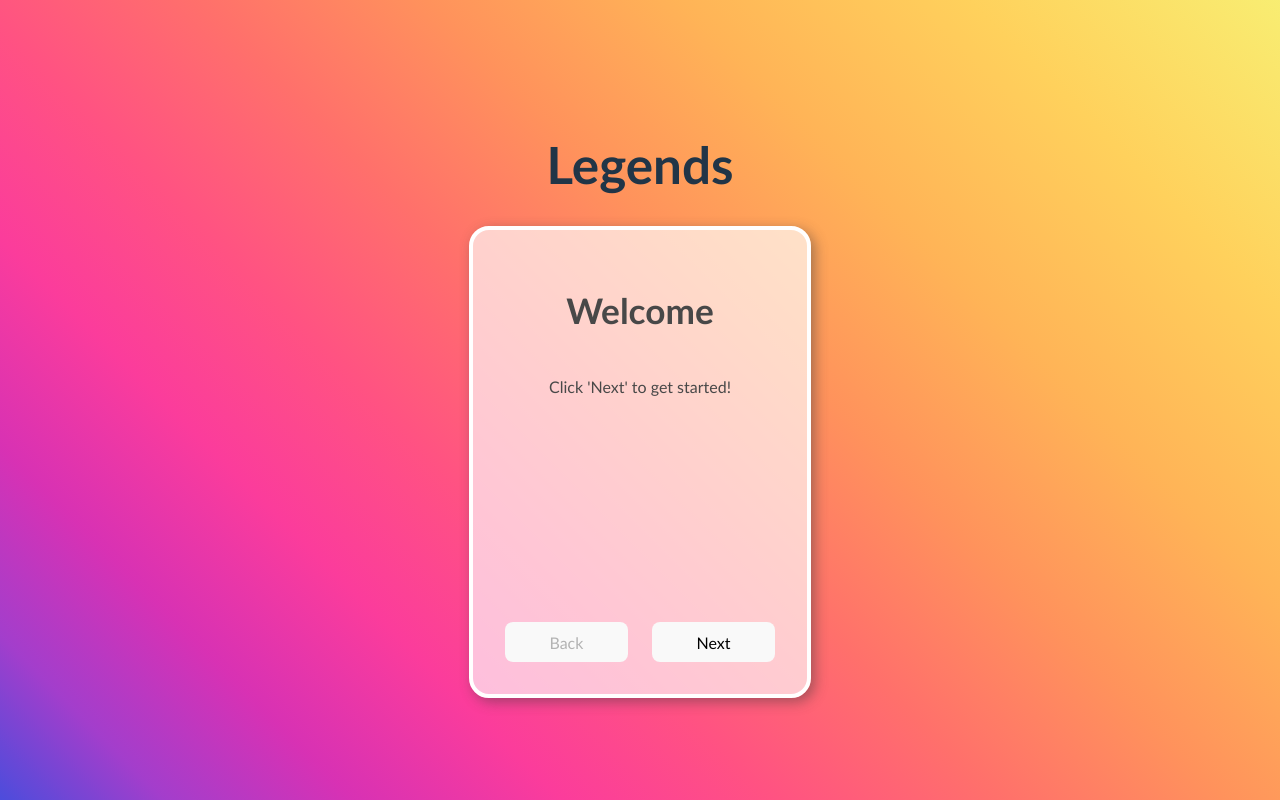
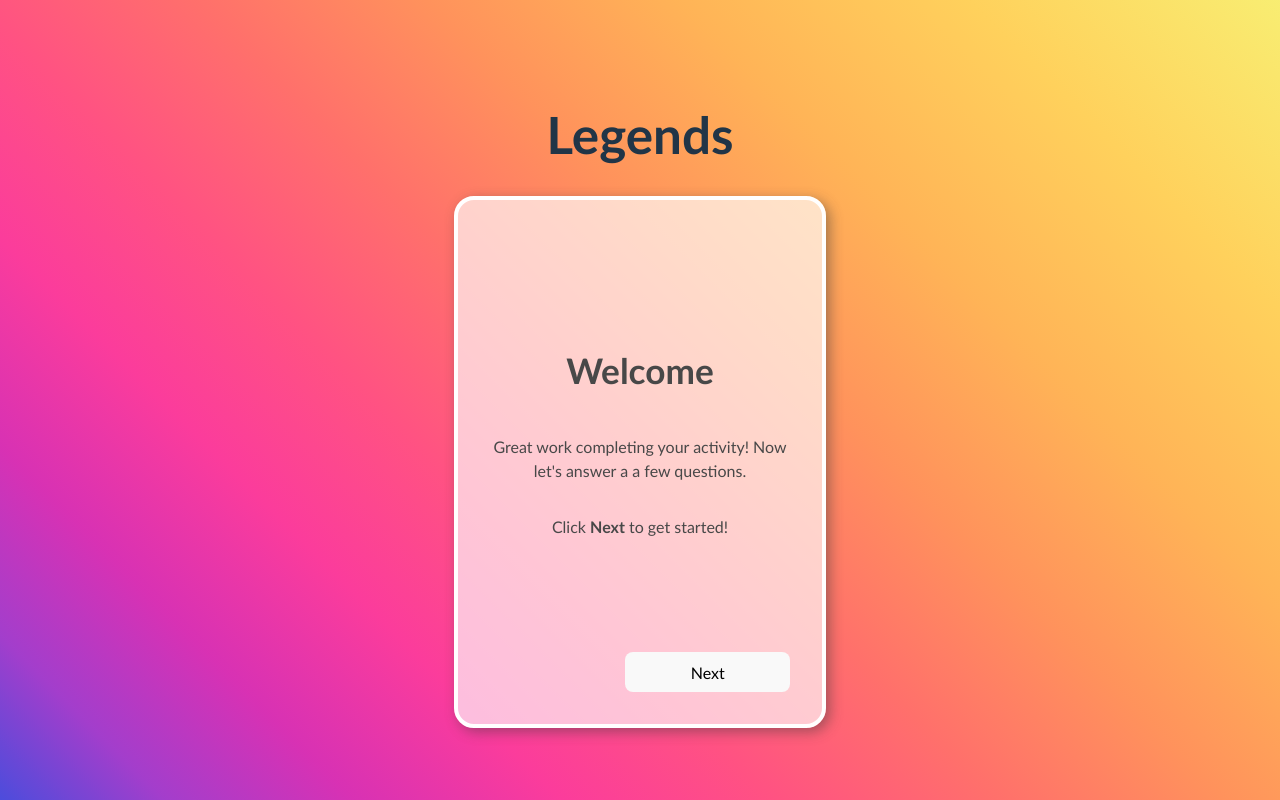
Before and after one commit to calebthewood/legends-form, a React (Vite) app: page / in a window 1280 px wide. Built offline with nearby package versions, Linux system fonts and the light colour scheme.

Commit message:
remove back btn at start' '

```diff
--- a/src/App.css
+++ b/src/App.css
@@ -6,8 +6,8 @@
 }
 
 .form-container {
-  min-height: 400px;
-  min-width: 270px;
+  min-height: 460px;
+  width: 300px;
   display: flex;
   flex-direction: column;
   justify-content: space-between;
@@ -30,12 +30,17 @@
   flex-grow: 0.4;
 }
 
+.nav-start {
+justify-content: flex-end;
+}
+
 .welcome-card {
   display: flex;
   flex-direction: column;
   align-items: center;
   justify-content: center;
-  color: #484848
+  color: #484848;
+  margin-top: 30%;
 }
 
 .form-item {
--- a/src/App.tsx
+++ b/src/App.tsx
@@ -9,7 +9,7 @@ import './App.css';
 
 const STEP_MAX = 6;
 const STEP_MIN = 0;
-const ANIMATION_DURATION_MS = 200 // based on 'grow' and 'shrink' animations in App.css
+const ANIMATION_DURATION_MS = 200; // based on 'grow' and 'shrink' animations in App.css
 
 function App() {
   /* Form Field State */
@@ -96,9 +96,9 @@ function App() {
           {renderFormField(step)}
         </div>
       </div>
-      <div className='nav-btns'>
-        <button onClick={prevStep} disabled={step <= 0}>Back</button>
-        <button onClick={nextStep} disabled={!isSubmitted} >Next</button>
+      <div className={step === STEP_MIN ? 'nav-start nav-btns' : 'nav-btns'}>
+        {step > STEP_MIN && <button onClick={prevStep} disabled={step <= 0}>Back</button>}
+        {step < STEP_MAX && <button onClick={nextStep} disabled={!isSubmitted} >Next</button>}
       </div>
     </div>
   </>
--- a/src/Common/Welcome.tsx
+++ b/src/Common/Welcome.tsx
@@ -3,7 +3,8 @@ export function Welcome() {
   return (
     <div className='welcome-card'>
       <h2>Welcome</h2>
-      <p>Click 'Next' to get started!</p>
+      <p>Great work completing your activity! Now let's answer a a few questions.</p>
+      <p>Click <strong>Next</strong> to get started!</p>
     </div>
   );
 }
--- a/src/Forms/FileInput.tsx
+++ b/src/Forms/FileInput.tsx
@@ -22,10 +22,12 @@ export function FileInput({ type, updateMain }: IFileInputProps) {
 
   const fileTypes = {
     audio: {
+      prompt: 'Please upload an audio recording describing xyz.',
       accepts: 'audio/*',
       label: 'Upload Audio Clip'
     },
     video: {
+      prompt: 'Please upload an video recording describing xyz.',
       accepts: 'video/*',
       label: 'Upload Video Clip'
     }
@@ -49,8 +51,9 @@ export function FileInput({ type, updateMain }: IFileInputProps) {
   }
 
   return (
-    <div className="form-item file-input">
+    <div className="form-item">
       <label htmlFor="file-input">{fileTypes[type].label}</label>
+      <p>{fileTypes[type].prompt}</p>
       <input
         type="file"
         name="file-input"
--- a/src/Forms/TextAreaInput.tsx
+++ b/src/Forms/TextAreaInput.tsx
@@ -49,6 +49,7 @@ export function TextAreaInput({ field, updateMain, config=defaultConfig }: IText
   return (
     <div className='form-item' >
       <label htmlFor='text-area'>{field}</label>
+      <p>Prompt, please describe something about the activity?</p>
       <textarea
         name='text-area'
         onChange={handleChange}
--- a/src/Forms/TextInput.tsx
+++ b/src/Forms/TextInput.tsx
@@ -38,6 +38,7 @@ export function TextInput({ field, updateMain }: ITextInputProps) {
   return (
     <div className='form-item'>
       <label htmlFor='text-input'>{field}</label>
+      <p>Prompt, question about activity?</p>
       <input
         type='text'
         name='text-input'
--- a/src/index.css
+++ b/src/index.css
@@ -56,6 +56,10 @@ h2 {
   line-height: 1.1;
 }
 
+ol {
+  margin-top: 0;
+}
+
 button {
   border-radius: 8px;
   border: 1px solid transparent;
@@ -81,6 +85,12 @@ input {
   color-scheme: light;
 }
 
+textarea {
+  color-scheme: light;
+  padding: 7px;
+  margin-bottom: 1em;
+}
+
 @media (prefers-color-scheme: light) {
   :root {
     color: #213547;
```
